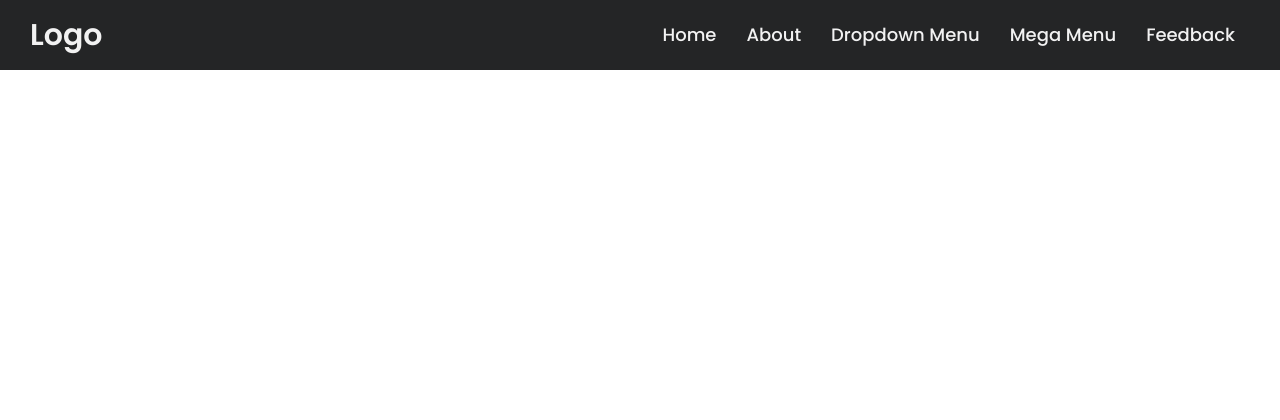
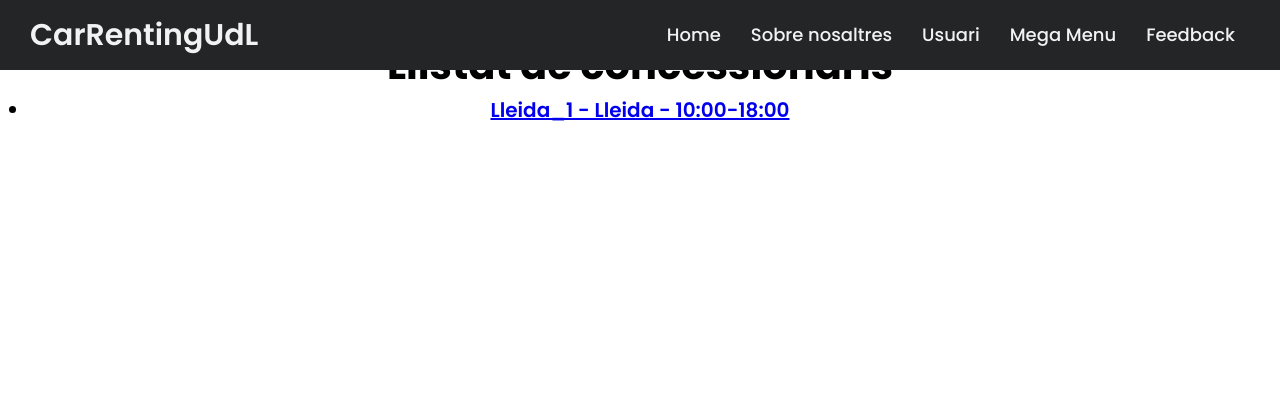
Before and after one commit to bellugue/Web_Project_Deliverable, a Django app: page / in a window 1280 px wide. Shown: the top 420 px of the page. Run offline with Django 5.2, Linux system fonts and the light colour scheme; data comes from the database, SQL or seed files in the repository; both versions use the stored data as it was after the commit.

Commit message:
some new useful changes

```diff
--- a/Car_Renting/views.py
+++ b/Car_Renting/views.py
@@ -5,7 +5,7 @@ from pyexpat.errors import messages
 from django.contrib.auth import forms
 
 from Car_Renting.forms import RentForm
-from Car_Renting.models import Car, AuthorisedDealer
+from Car_Renting.models import Car, AuthorisedDealer, Rent
 
 
 
--- a/static/prova2.css
+++ b/static/prova2.css
@@ -261,7 +261,7 @@ nav input{
 
 .body-text{
   position: absolute;
-  top: 50%;
+  top: 10%;
   left: 50%;
   transform: translate(-50%, -50%);
   width: 100%;
@@ -269,7 +269,7 @@ nav input{
   padding: 0 30px;
 }
 .body-text div{
-  font-size: 45px;
+  font-size: 20px;
   font-weight: 600;
 }
 
--- a/templates/car_selection.html
+++ b/templates/car_selection.html
@@ -28,6 +28,8 @@
             <!-- Si deseas mostrar también el NIF del negocio -->
             <p><strong>Business NIF:</strong> {{ dealer.NIF_bussines.NIF }}</p>
         </div>
+        <div class="rent-info"></div>
+
     </div>
        <div class="form-container">
             <form method="post">
--- a/templates/homePage.html
+++ b/templates/homePage.html
@@ -1 +1,17 @@
 {% extends 'prova2.html' %}
+{% load static %}
+
+{% block title %}
+    HomePage-Llista de concessionaris.
+{% endblock %}
+
+{% block content %}
+    <div class="container">
+        <h1>Llistat de concessionaris</h1>
+        <ul>
+            {% for dealer in authorisedDealers %}
+                <li><a href="{% url 'carList' pk=dealer.pk %}">{{ dealer.id_authorisedDealer }} - {{ dealer.location }} - {{ dealer.schedule }}</a></li>
+            {% endfor %}
+        </ul>
+    </div>
+{% endblock %}
--- a/templates/prova2.html
+++ b/templates/prova2.html
@@ -14,15 +14,16 @@
 <!-- Barra de navegació -->
 <nav>
   <div class="wrapper">
-    <div class="logo"><a href="#">Logo</a></div>
+      <div class="logo"><a href="#">CarRentingUdL</a></div>
       <input type="radio" name="slider" id="menu-btn">
       <input type="radio" name="slider" id="close-btn">
+      {% if not user.is_authenticated %}
       <ul class="nav-links">
           <label for="close-btn" class="btn close-btn"><i class="fas fa-times"></i></label>
           <li><a href="#">Home</a></li>
-      <li><a href="#">About</a></li>
+          <li><a href="#">Sobre nosaltres</a></li>
           <li>
-        <a href="#" class="desktop-item">Dropdown Menu</a>
+              <a href="#" class="desktop-item">Usuari</a>
               <input type="checkbox" id="showDrop">
               <label for="showDrop" class="mobile-item">Dropdown Menu</label>
               <ul class="drop-menu">
@@ -34,46 +35,32 @@
           </li>
           <li>
               <a href="#" class="desktop-item">Mega Menu</a>
-        <input type="checkbox" id="showMega">
-        <label for="showMega" class="mobile-item">Mega Menu</label>
-        <div class="mega-box">
-          <div class="content">
-            <div class="row">
-              <img src="https://fadzrinmadu.github.io/hosted-assets/responsive-mega-menu-and-dropdown-menu-using-only-html-and-css/img.jpg" alt="">
-            </div>
-            <div class="row">
-              <header>Design Services</header>
-              <ul class="mega-links">
-                <li><a href="#">Graphics</a></li>
-                <li><a href="#">Vectors</a></li>
-                <li><a href="#">Business cards</a></li>
-                <li><a href="#">Custom logo</a></li>
-              </ul>
-            </div>
-            <div class="row">
-              <header>Email Services</header>
-              <ul class="mega-links">
-                <li><a href="#">Personal Email</a></li>
-                <li><a href="#">Business Email</a></li>
-                <li><a href="#">Mobile Email</a></li>
-                <li><a href="#">Web Marketing</a></li>
-              </ul>
-            </div>
-            <div class="row">
-              <header>Security services</header>
-              <ul class="mega-links">
-                <li><a href="#">Site Seal</a></li>
-                <li><a href="#">VPS Hosting</a></li>
-                <li><a href="#">Privacy Seal</a></li>
-                <li><a href="#">Website design</a></li>
-              </ul>
-            </div>
-          </div>
-        </div>
           </li>
       <li><a href="#">Feedback</a></li>
       </ul>
       <label for="menu-btn" class="btn menu-btn"><i class="fas fa-bars"></i></label>
+
+      {% elif user.is_authenticated %}
+      <ul class="nav-links">
+          <label for="close-btn" class="btn close-btn"><i class="fas fa-times"></i></label>
+          <li><a href="#">Home</a></li>
+          <li><a href="#">Sobre nosaltres</a></li>
+          <li>
+              <a href="#" class="desktop-item">Usuari</a>
+              <input type="checkbox" id="showDrop">
+              <label for="showDrop" class="mobile-item">Dropdown Menu</label>
+              <ul class="drop-menu">
+                  <li><a href="#">Tancar sessió</a></li>
+              </ul>
+          </li>
+          <li>
+              <a href="#" class="desktop-item">Mega Menu</a>
+          </li>
+      <li><a href="#">Feedback</a></li>
+      </ul>
+      <label for="menu-btn" class="btn menu-btn"><i class="fas fa-bars"></i></label>
+
+      {% endif %}
   </div>
 </nav>
 
```
Also changed, not shown: templates/megaMenu.html (added, +36 -0 lines), Car_Renting/migrations/0001_initial.py (added), Car_Renting/migrations/__init__.py (added), db.sqlite3. Lines whose indentation alone changed are shown as unchanged.
